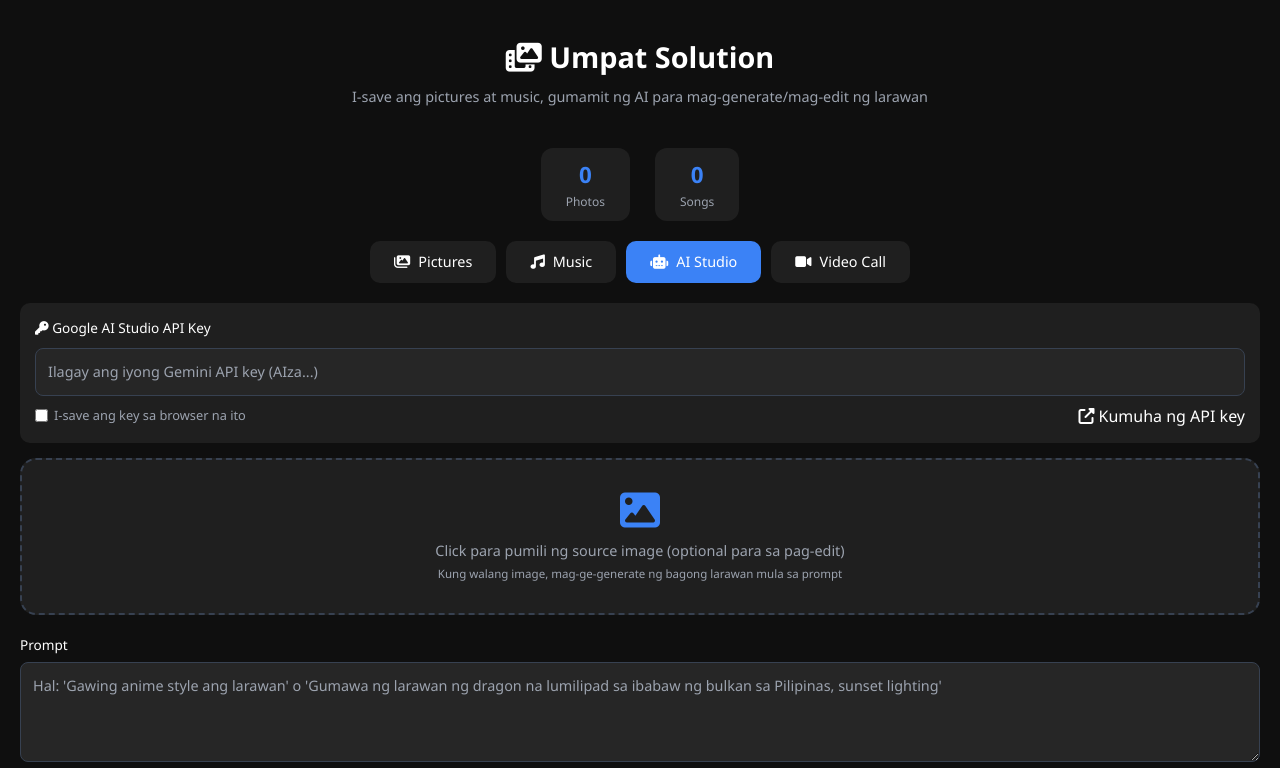
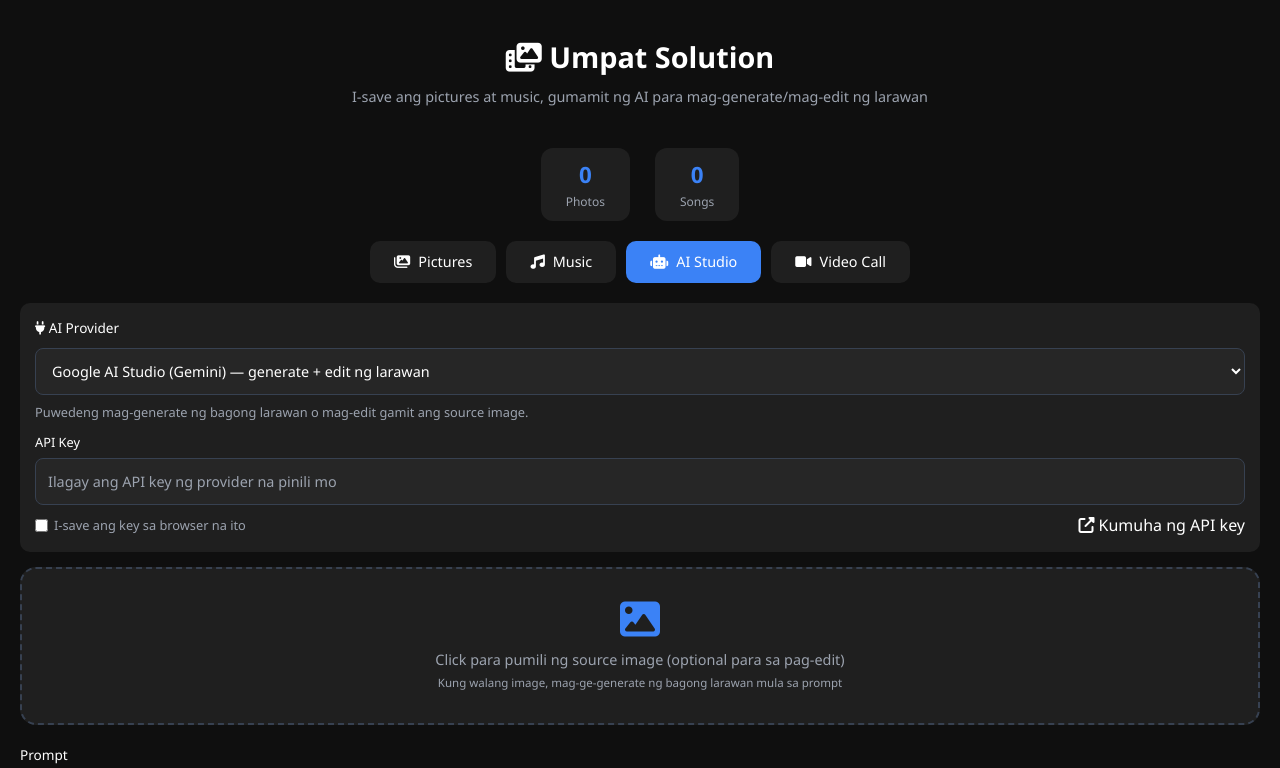
Before and after one commit to Atam234/media-gallery-ai, a website: page public/index.html in a window 1280 px wide. Both pictures are taken after a click on the button "AI Studio". Shown: the top 768 px of the page. Drawn offline with nearby package versions, Linux system fonts and the light colour scheme.

Commit message:
Add files via upload

```diff
--- a/public/app.js
+++ b/public/app.js
@@ -70,7 +70,7 @@
   photos = await idbGetAll('photos');
   music = await idbGetAll('music');
 
-  const savedKey = localStorage.getItem('gemini_api_key');
+  const savedKey = localStorage.getItem('api_key_google');
   if (savedKey) {
     document.getElementById('apiKeyInput').value = savedKey;
     document.getElementById('rememberKey').checked = true;
@@ -78,6 +78,7 @@
 
   renderPhotos();
   renderMusic();
+  onProviderChange();
 })();
 
 function uid() {
@@ -323,6 +324,59 @@
   renderMusic();
 }
 
+// ---------- AI Studio: provider config ----------
+const PROVIDER_INFO = {
+  google: {
+    note: 'Puwedeng mag-generate ng bagong larawan o mag-edit gamit ang source image.',
+    keyLink: 'https://aistudio.google.com/apikey',
+    showModel: false,
+    showBaseUrl: false
+  },
+  openrouter: {
+    note: 'Puwedeng mag-generate/mag-edit ng larawan. Default model: google/gemini-2.5-flash-image — puwede mong palitan sa ibaba.',
+    keyLink: 'https://openrouter.ai/settings/keys',
+    showModel: true,
+    modelPlaceholder: 'google/gemini-2.5-flash-image',
+    showBaseUrl: false
+  },
+  groq: {
+    note: '⚠️ Walang image generation model si Groq — bibigyan ka lang ng text na paglalarawan/pagsusuri ng larawan mo, hindi bagong larawan.',
+    keyLink: 'https://console.groq.com/keys',
+    showModel: true,
+    modelPlaceholder: 'hal. llama-3.2-90b-vision-preview',
+    showBaseUrl: false
+  },
+  custom: {
+    note: '⚠️ Text/vision analysis lang (OpenAI-compatible chat format). Ilagay ang Base URL ng provider mo (hal. Together AI, Fireworks, atbp).',
+    keyLink: '',
+    showModel: true,
+    modelPlaceholder: 'pangalan ng model',
+    showBaseUrl: true
+  }
+};
+
+function onProviderChange() {
+  const provider = document.getElementById('providerSelect').value;
+  const info = PROVIDER_INFO[provider];
+
+  document.getElementById('providerNote').textContent = info.note;
+  document.getElementById('modelGroup').style.display = info.showModel ? 'block' : 'none';
+  document.getElementById('modelInput').placeholder = info.modelPlaceholder || '';
+  document.getElementById('baseUrlGroup').style.display = info.showBaseUrl ? 'block' : 'none';
+
+  const keyLink = document.getElementById('providerKeyLink');
+  if (info.keyLink) {
+    keyLink.href = info.keyLink;
+    keyLink.style.display = 'inline';
+  } else {
+    keyLink.style.display = 'none';
+  }
+
+  const savedKey = localStorage.getItem(`api_key_${provider}`);
+  document.getElementById('apiKeyInput').value = savedKey || '';
+  document.getElementById('rememberKey').checked = !!savedKey;
+}
+
 // ---------- AI Studio ----------
 function handleAIImageSelect(event) {
   const file = event.target.files[0];
@@ -347,7 +401,10 @@
 }
 
 async function runAIGenerate() {
+  const provider = document.getElementById('providerSelect').value;
   const apiKey = document.getElementById('apiKeyInput').value.trim();
+  const model = document.getElementById('modelInput').value.trim();
+  const baseUrl = document.getElementById('baseUrlInput').value.trim();
   const prompt = document.getElementById('aiPrompt').value.trim();
   const remember = document.getElementById('rememberKey').checked;
   const resultBox = document.getElementById('aiResult');
@@ -360,20 +417,25 @@
     showToast('Maglagay ng prompt.');
     return;
   }
+  if (provider === 'custom' && !baseUrl) {
+    showToast('Kailangan ng Base URL para sa custom provider.');
+    return;
+  }
 
   if (remember) {
-    localStorage.setItem('gemini_api_key', apiKey);
-  } else {
-    localStorage.removeItem('gemini_api_key');
+    localStorage.setItem(`api_key_${provider}`, apiKey);
   }
 
   resultBox.classList.remove('hidden');
-  resultBox.innerHTML = `<div class="loading"><div class="spinner"></div> Ginagawa ng AI ang larawan...</div>`;
+  resultBox.innerHTML = `<div class="loading"><div class="spinner"></div> Tinatawagan ang AI...</div>`;
 
   try {
     const formData = new FormData();
+    formData.append('provider', provider);
     formData.append('apiKey', apiKey);
     formData.append('prompt', prompt);
+    if (model) formData.append('model', model);
+    if (baseUrl) formData.append('baseUrl', baseUrl);
     if (aiSourceImageFile) {
       formData.append('image', aiSourceImageFile);
     }
@@ -389,6 +451,7 @@
       return;
     }
 
+    if (data.image) {
       const resultId = uid();
       resultBox.innerHTML = `
         ${data.text ? `<p class="ai-text">${escapeHtml(data.text)}</p>` : ''}
@@ -397,7 +460,10 @@
           <i class="fas fa-save"></i> I-save sa Gallery
         </button>
       `;
-    resultBox.dataset.lastImage = data.image;
+    } else {
+      // Text-only response (e.g. Groq / custom vision analysis — no image generated)
+      resultBox.innerHTML = `<p class="ai-text" style="white-space:pre-wrap;">${escapeHtml(data.text || 'Walang laman ang sagot.')}</p>`;
+    }
   } catch (err) {
     resultBox.innerHTML = `<p class="ai-error"><i class="fas fa-exclamation-triangle"></i> ${escapeHtml(err.message)}</p>`;
   }
--- a/public/index.html
+++ b/public/index.html
@@ -104,15 +104,36 @@
         <!-- AI STUDIO -->
         <div id="aiSection" class="hidden">
             <div class="api-config">
-                <h4><i class="fas fa-key"></i> Google AI Studio API Key</h4>
+                <h4><i class="fas fa-plug"></i> AI Provider</h4>
                 <div class="form-group" style="margin-bottom:8px;">
-                    <input type="password" id="apiKeyInput" placeholder="Ilagay ang iyong Gemini API key (AIza...)">
+                    <select id="providerSelect" onchange="onProviderChange()">
+                        <option value="google">Google AI Studio (Gemini) — generate + edit ng larawan</option>
+                        <option value="openrouter">OpenRouter — generate + edit (maraming models)</option>
+                        <option value="groq">Groq — vision/text analysis lang (walang image generation)</option>
+                        <option value="custom">Custom / OpenAI-compatible — vision/text analysis lang</option>
+                    </select>
+                </div>
+                <p id="providerNote" style="color:#9ca3af; font-size:0.8rem; margin-bottom:10px;"></p>
+
+                <div class="form-group" id="baseUrlGroup" style="margin-bottom:8px; display:none;">
+                    <label style="font-size:0.8rem;">Base URL</label>
+                    <input type="text" id="baseUrlInput" placeholder="Hal. https://api.together.xyz/v1">
+                </div>
+
+                <div class="form-group" id="modelGroup" style="margin-bottom:8px; display:none;">
+                    <label style="font-size:0.8rem;">Model (optional override)</label>
+                    <input type="text" id="modelInput" placeholder="">
+                </div>
+
+                <div class="form-group" style="margin-bottom:8px;">
+                    <label style="font-size:0.8rem;">API Key</label>
+                    <input type="password" id="apiKeyInput" placeholder="Ilagay ang API key ng provider na pinili mo">
                 </div>
                 <div style="display:flex; justify-content:space-between; align-items:center; gap:10px; flex-wrap:wrap;">
                     <label style="display:flex; align-items:center; gap:6px; font-size:0.8rem; color:#9ca3af;">
                         <input type="checkbox" id="rememberKey" style="width:auto;"> I-save ang key sa browser na ito
                     </label>
-                    <a href="https://aistudio.google.com/apikey" target="_blank" rel="noopener">
+                    <a id="providerKeyLink" href="https://aistudio.google.com/apikey" target="_blank" rel="noopener">
                         <i class="fas fa-external-link-alt"></i> Kumuha ng API key
                     </a>
                 </div>
```
Lines whose indentation alone changed are shown as unchanged.
